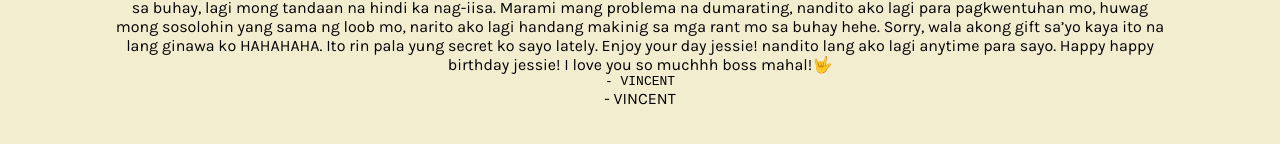
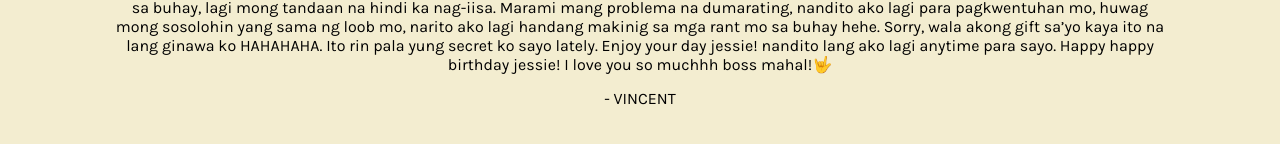
Before and after one commit to rvbeaks/greetings, a Next.js app: page / in a window 1280 px wide. Both pictures are taken after a click on the picture 640 px from the left and 566 px from the top of the page. Shown: the part 484-628 px from the top of the page. Built offline with nearby package versions, Linux system fonts and the light colour scheme.

Commit message:
Update index.js

```diff
--- a/pages/index.js
+++ b/pages/index.js
@@ -109,7 +109,7 @@ export default function Home() {
                     </p>
 
                     <div>
-                        <pre class="tab"> - VINCENT </pre>
+                        <pre class="tab">                                   </pre>
                     <p> - VINCENT</p>
                     </div>
                   </motion.p>
```
